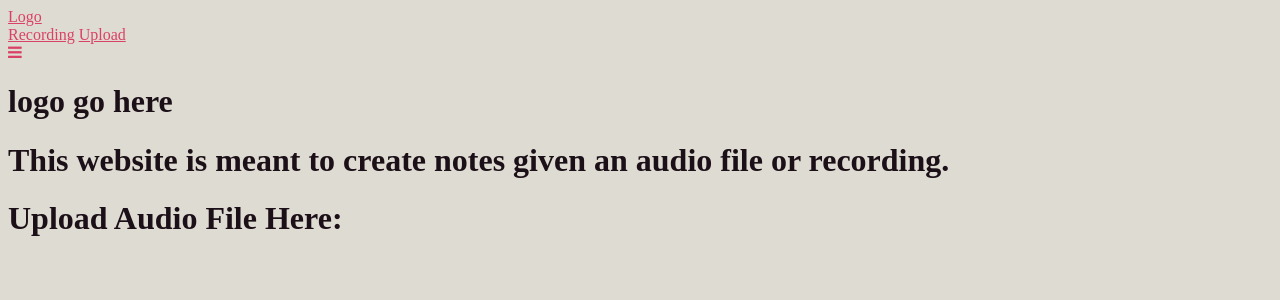
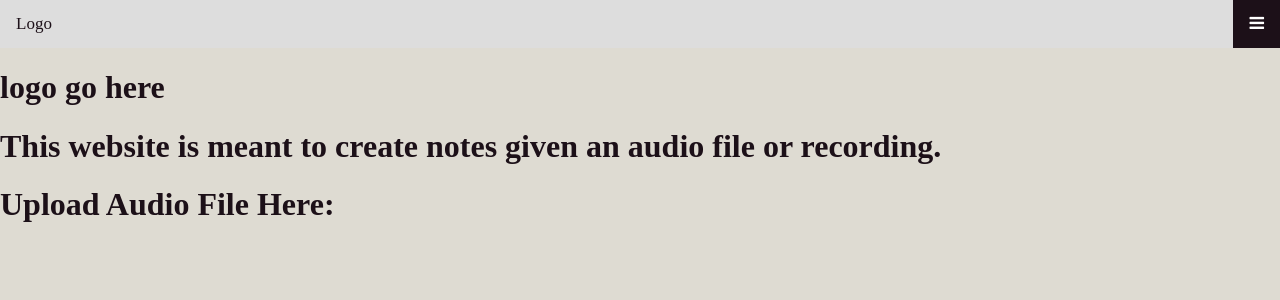
Before and after one commit to AjaySlngh/NoteAI, a Flask app: page / in a window 1280 px wide. Shown: the top 300 px of the page. Run offline with Flask 3, Linux system fonts and the light colour scheme.

Commit message:
fixed nav bar

```diff
--- a/flaskr/templates/frontPage.html
+++ b/flaskr/templates/frontPage.html
@@ -1,13 +1,17 @@
 <!DOCTYPE html>
 <html lang="en">
+
 <head>
     <meta charset="UTF-8">
     <title>NoteAI</title>
     <link rel="stylesheet" href="styles.css">
 </head>
+
 <body>
     <header>
-        <link rel="stylesheet" href="https://cdnjs.cloudflare.com/ajax/libs/font-awesome/4.7.0/css/font-awesome.min.css">
+        <!-- Load an icon library to show a hamburger menu (bars) on small screens -->
+        <link rel="stylesheet"
+            href="https://cdnjs.cloudflare.com/ajax/libs/font-awesome/4.7.0/css/font-awesome.min.css">
 
         <!-- Top Navigation Menu -->
         <div class="topnav">
@@ -29,8 +33,22 @@
         <h1>This website is meant to create notes given an audio file or recording.</h1>
         <h1>Upload Audio File Here: <h1>
     </main>
+
     <body>
 
     </body>
 </body>
+
 </html>
+
+<script>
+    /* Toggle between showing and hiding the navigation menu links when the user clicks on the hamburger menu / bar icon */
+    function myFunction() {
+        var x = document.getElementById("myLinks");
+        if (x.style.display === "block") {
+            x.style.display = "none";
+        } else {
+            x.style.display = "block";
+        }
+    }
+</script>
--- a/flaskr/templates/styles.css
+++ b/flaskr/templates/styles.css
@@ -1,5 +1,6 @@
 body{
     background-color:#DEDBD2;
+    margin: 0px 0px;
 }
 h1,h2,h3{
     color:#1C1018;
@@ -23,3 +24,45 @@ a:hover{
 a:active{
     color:#DEDBD2;
 }
+
+/* Style the navigation menu */
+.topnav {
+    overflow: hidden;
+    background-color: #333;
+    position: relative;
+  }
+
+  /* Hide the links inside the navigation menu (except for logo/home) */
+  .topnav #myLinks {
+    display: none;
+  }
+
+  /* Style navigation menu links */
+  .topnav a {
+    color: white;
+    padding: 14px 16px;
+    text-decoration: none;
+    font-size: 17px;
+    display: block;
+  }
+
+  /* Style the hamburger menu */
+  .topnav a.icon {
+    background: #1C1018;
+    display: block;
+    position: absolute;
+    right: 0;
+    top: 0;
+  }
+
+  /* Add a grey background color on mouse-over */
+  .topnav a:hover {
+    background-color: #ddd;
+    color: #1C1018;
+  }
+
+  /* Style the active link (or home/logo) */
+  .active {
+    background-color: #214F4B;
+    color: white;
+  }
```
Lines whose indentation alone changed are shown as unchanged.
